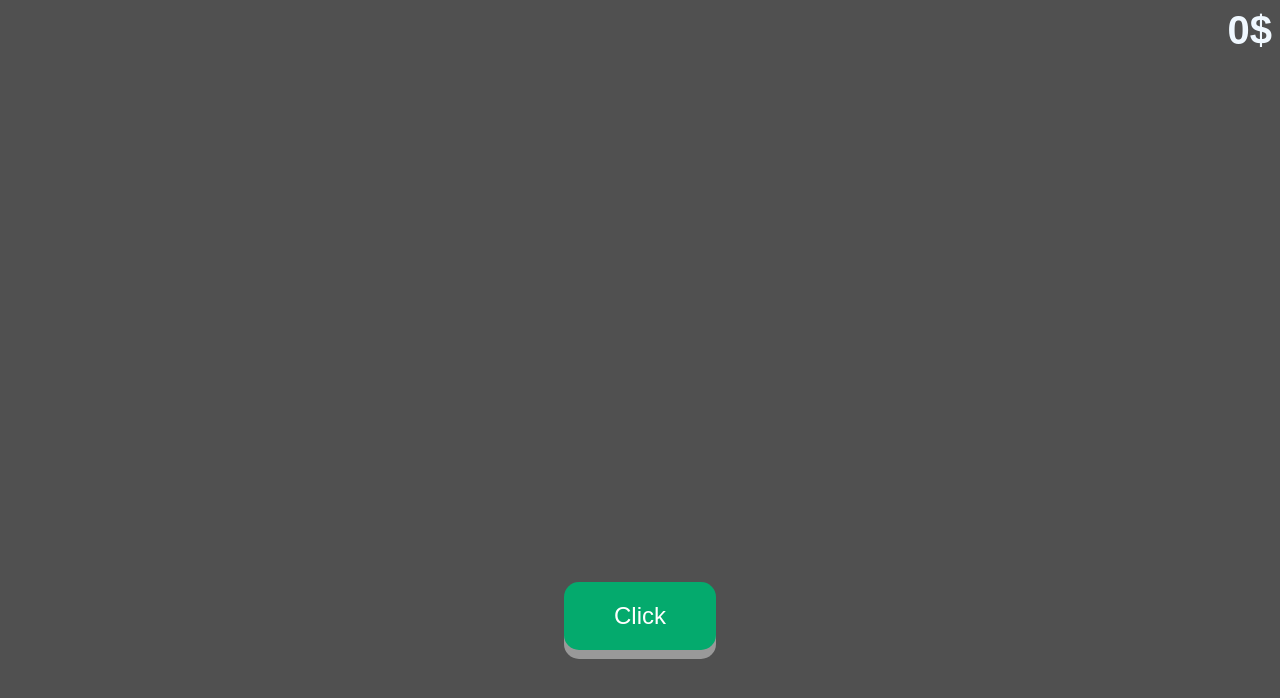
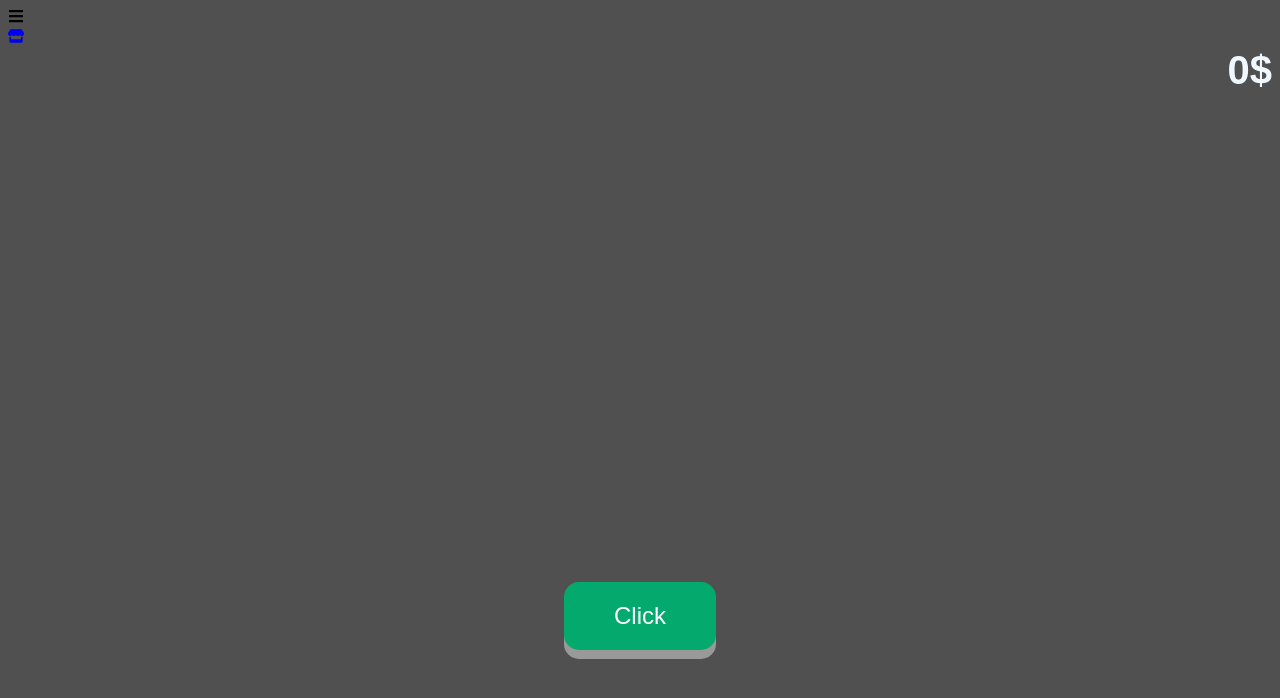
Before and after one commit to DorukAytekin07/ClickerGame, a React (Vite) app: page / in a window 1280 px wide. Shown: the top 698 px of the page. Built offline with nearby package versions, Linux system fonts and the light colour scheme.

Commit message:
add sidebar component to app

```diff
--- a/src/App.jsx
+++ b/src/App.jsx
@@ -1,13 +1,25 @@
 import { useState } from "react";
+import { BrowserRouter, Route, Routes } from 'react-router-dom';
 import MoneyText from "./Components/MoneyText";
 import Button from "./Components/Button"
+import Sidebar from "./Components/SideBar";
 function App() {
   const [currentMoney, setCurrentMoney] = useState(0);
 
   return (
     <>
+      <div className="top-part">
+        <BrowserRouter>
+          <Sidebar>
+            <Routes>
+              <Route path="/store" element={<App />} />
+            </Routes>
+          </Sidebar>
+        </BrowserRouter>
+
+        <MoneyText currentMoney={currentMoney} />
+      </div>
       <Button callback={setCurrentMoney} currentMoney={currentMoney} />
-      <MoneyText currentMoney={currentMoney} />
     </>
   );
 }
```
